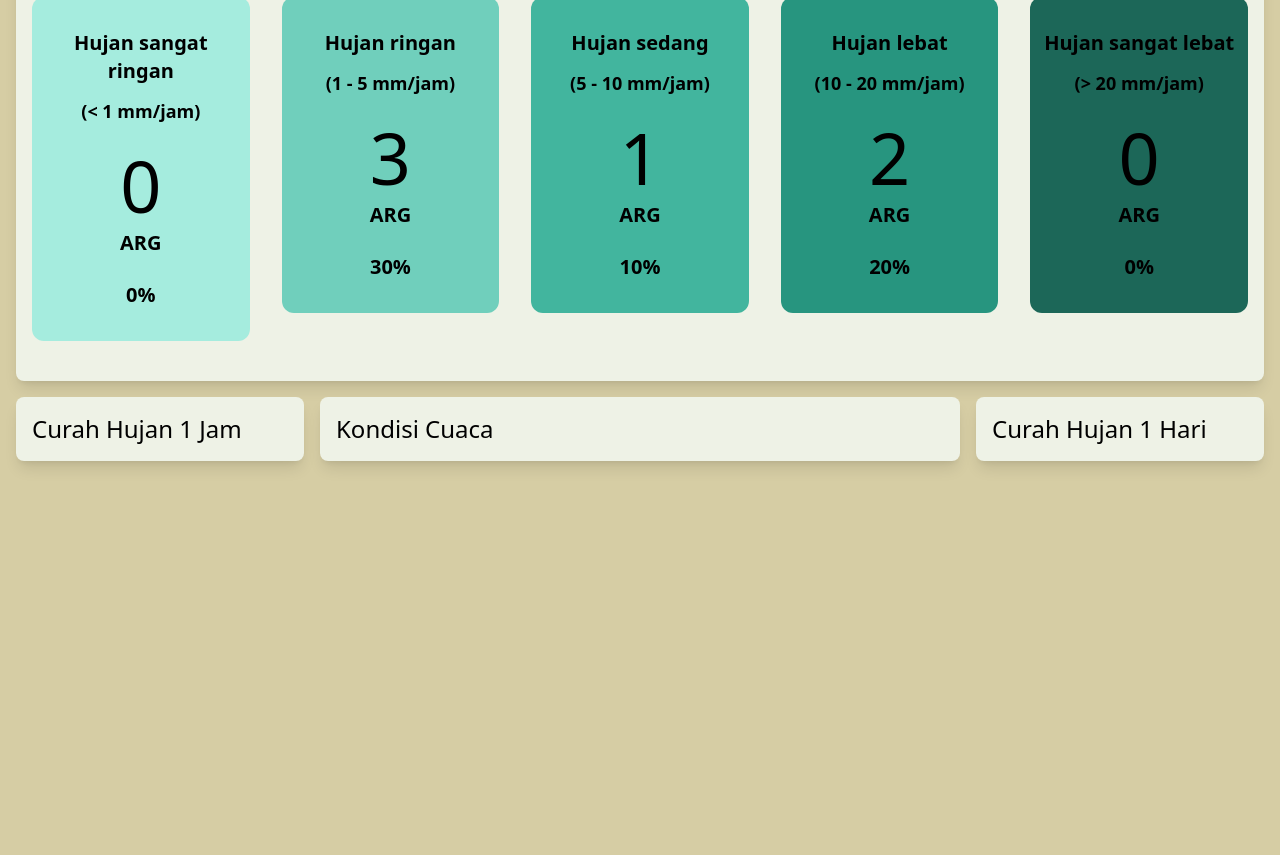
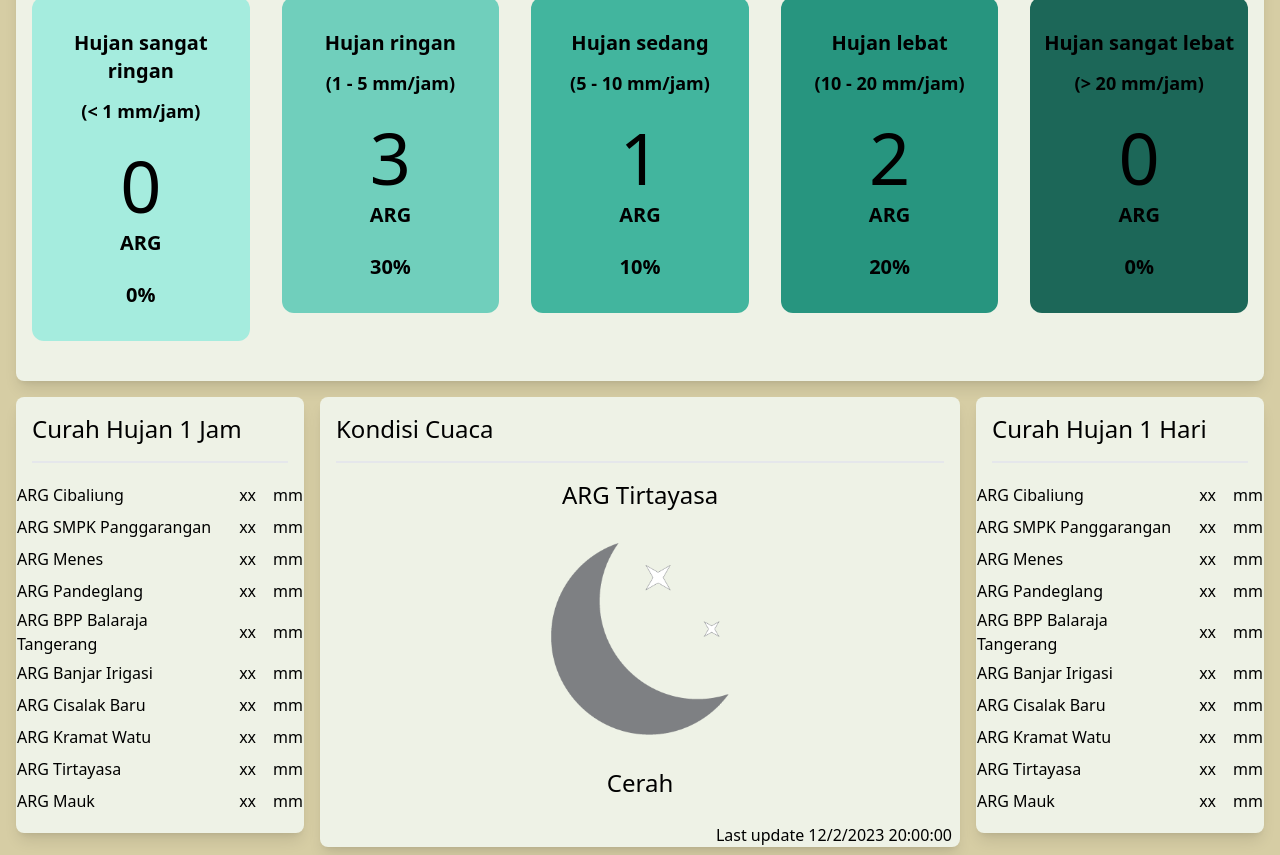
Before and after one commit to umbat/monitoring-arg-banten, a website: page access-data.html in a window 1280 px wide. Shown: the part 151-1006 px from the top of the page. Before the commit the page ends 800 px from the top, so only its background shows below. Drawn offline with nearby package versions, Linux system fonts and the light colour scheme.

Commit message:
done for layouting section in access  data page

```diff
--- a/access-data.html
+++ b/access-data.html
@@ -131,16 +131,134 @@
           <div class="mt-4 w-full xl:w-1/4">
             <div class="z-10 shadow-lg bg-putih-kuning rounded-lg ml-4 mr-4">
               <h1 class="text-2xl p-4">Curah Hujan 1 Jam</h1>
+              <hr class="border-t-2 mx-4">
+              <table class="table-auto mx-auto my-4 xl:text-base lg:text-xl sm:text-lg">
+                <tbody>
+                  <tr>
+                    <td>ARG Cibaliung</td>
+                    <td class="px-4 py-1">xx</td>
+                    <td>mm</td>
+                  </tr>
+                  <tr>
+                    <td>ARG SMPK Panggarangan</td>
+                    <td class="px-4 py-1">xx</td>
+                    <td>mm</td>
+                  </tr>
+                  <tr>
+                    <td>ARG Menes</td>
+                    <td class="px-4 py-1">xx</td>
+                    <td>mm</td>
+                  </tr>
+                  <tr>
+                    <td>ARG Pandeglang</td>
+                    <td class="px-4 py-1">xx</td>
+                    <td>mm</td>
+                  </tr>
+                  <tr>
+                    <td>ARG BPP Balaraja Tangerang</td>
+                    <td class="px-4 py-1">xx</td>
+                    <td>mm</td>
+                  </tr>
+                  <tr>
+                    <td>ARG Banjar Irigasi</td>
+                    <td class="px-4 py-1">xx</td>
+                    <td>mm</td>
+                  </tr>
+                  <tr>
+                    <td>ARG Cisalak Baru</td>
+                    <td class="px-4 py-1">xx</td>
+                    <td>mm</td>
+                  </tr>
+                  <tr>
+                    <td>ARG Kramat Watu</td>
+                    <td class="px-4 py-1">xx</td>
+                    <td>mm</td>
+                  </tr>
+                  <tr>
+                    <td>ARG Tirtayasa</td>
+                    <td class="px-4 py-1">xx</td>
+                    <td>mm</td>
+                  </tr>
+                  <tr>
+                    <td>ARG Mauk</td>
+                    <td class="px-4 py-1">xx</td>
+                    <td>mm</td>
+                  </tr>
+                </tbody>
+              </table>
+              <hr class="border-t-0">
             </div>
           </div>
           <div class="mt-4 w-full xl:w-2/4">
             <div class="z-10 shadow-lg bg-putih-kuning rounded-lg ml-4 mr-4 xl:mx-0">
               <h1 class="text-2xl p-4">Kondisi Cuaca</h1>
+              <hr class="border-t-2 mx-4">
+              <h1 class="text-2xl p-4 text-center">ARG Tirtayasa</h1>
+              <img src="src/assets/0 (Cerah - Malam).png" class="mx-auto p-4 h-56">
+              <h1 class="text-2xl p-4 text-center">Cerah</h1>
+              <p class="text-right m-2">Last update 12/2/2023 20:00:00</p>
+
             </div>
           </div>
           <div class="mt-4 w-full xl:w-1/4">
             <div class="z-10 shadow-lg bg-putih-kuning rounded-lg ml-4 mr-4">
               <h1 class="text-2xl p-4">Curah Hujan 1 Hari</h1>
+              <hr class="border-t-2 mx-4">
+              <table class="table-auto mx-auto my-4 xl:text-base lg:text-xl sm:text-lg">
+                <tbody>
+                  <tr>
+                    <td>ARG Cibaliung</td>
+                    <td class="px-4 py-1">xx</td>
+                    <td>mm</td>
+                  </tr>
+                  <tr>
+                    <td>ARG SMPK Panggarangan</td>
+                    <td class="px-4 py-1">xx</td>
+                    <td>mm</td>
+                  </tr>
+                  <tr>
+                    <td>ARG Menes</td>
+                    <td class="px-4 py-1">xx</td>
+                    <td>mm</td>
+                  </tr>
+                  <tr>
+                    <td>ARG Pandeglang</td>
+                    <td class="px-4 py-1">xx</td>
+                    <td>mm</td>
+                  </tr>
+                  <tr>
+                    <td>ARG BPP Balaraja Tangerang</td>
+                    <td class="px-4 py-1">xx</td>
+                    <td>mm</td>
+                  </tr>
+                  <tr>
+                    <td>ARG Banjar Irigasi</td>
+                    <td class="px-4 py-1">xx</td>
+                    <td>mm</td>
+                  </tr>
+                  <tr>
+                    <td>ARG Cisalak Baru</td>
+                    <td class="px-4 py-1">xx</td>
+                    <td>mm</td>
+                  </tr>
+                  <tr>
+                    <td>ARG Kramat Watu</td>
+                    <td class="px-4 py-1">xx</td>
+                    <td>mm</td>
+                  </tr>
+                  <tr>
+                    <td>ARG Tirtayasa</td>
+                    <td class="px-4 py-1">xx</td>
+                    <td>mm</td>
+                  </tr>
+                  <tr>
+                    <td>ARG Mauk</td>
+                    <td class="px-4 py-1">xx</td>
+                    <td>mm</td>
+                  </tr>
+                </tbody>
+              </table>
+              <hr class="border-t-0">
             </div>
           </div>
         </div>
```
Also changed, not shown: css/style.css, src/assets/0 (Cerah - Malam).png (added), src/assets/0 (Cerah - Siang).png (added), src/assets/1 (Cerah Berawan - Malam).png (added), src/assets/1 (Cerah Berawan - Siang).png (added), src/assets/10 (Asap).png (added), src/assets/2 (Cerah Berawan - Siang).png (added), src/assets/3 (Berawan).png (added), src/assets/4 (Berawan Tebal).png (added), src/assets/45 (Kabut).png (added), src/assets/5 (Udara Kabur).png (added), src/assets/60 (Hujan Ringan).png (added), src/assets/61 (Hujan Sedang).png (added), src/assets/63 (Hujan Lebat).png (added), 3 more files.
